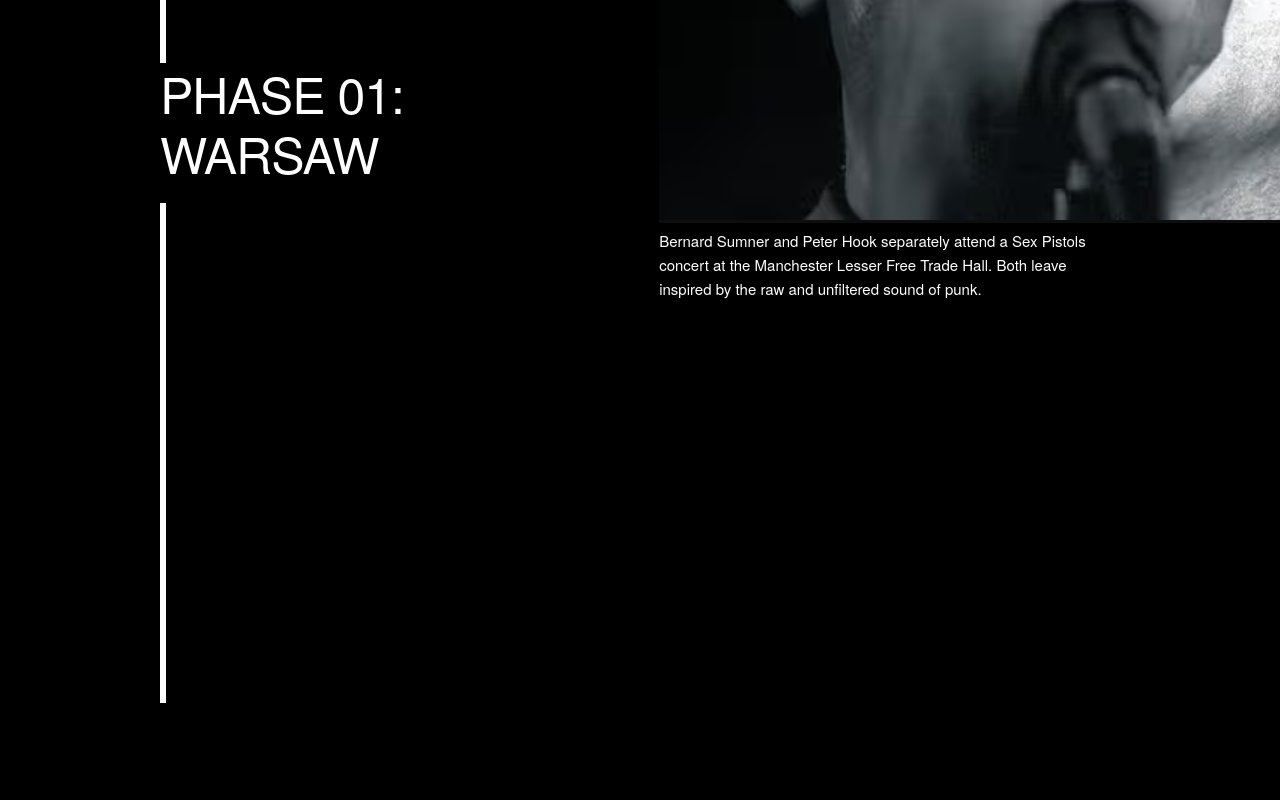
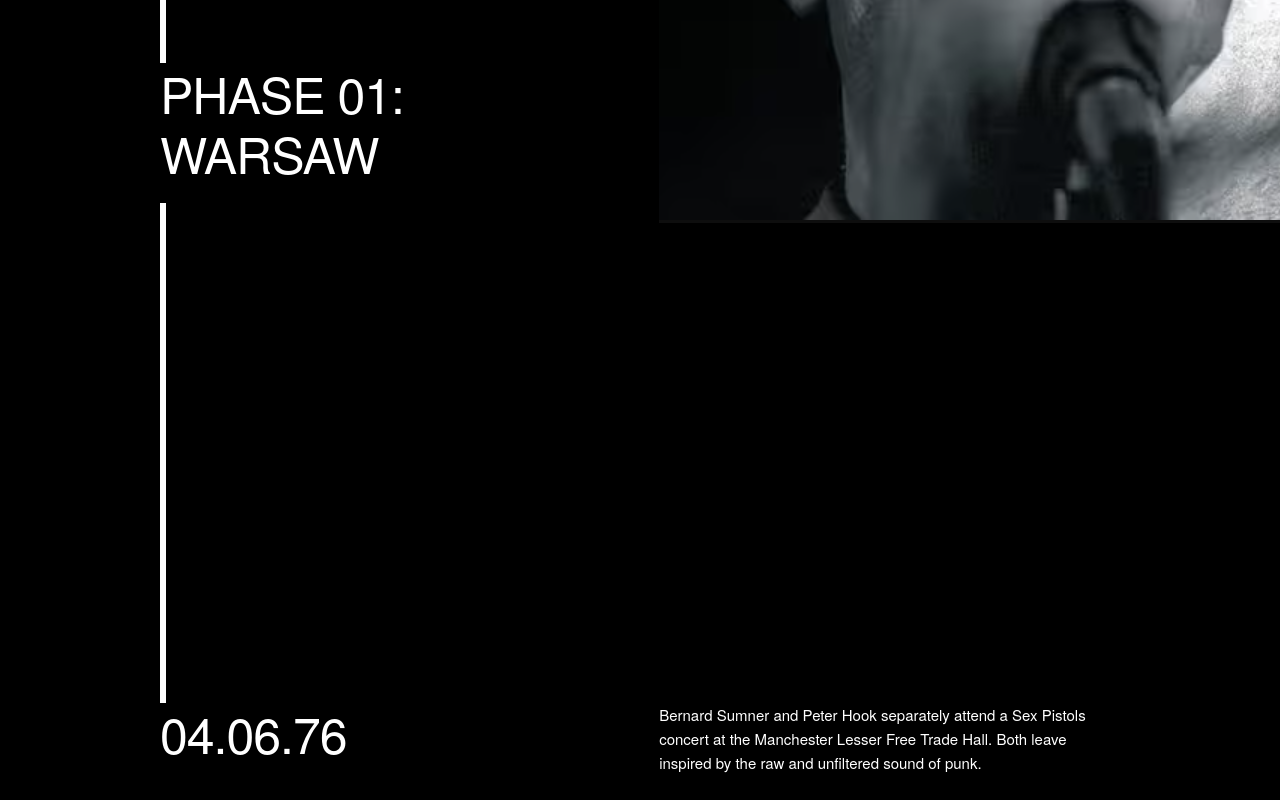
Before and after one commit to latourk/joydivision.github.io, a plain HTML site: page index.html in a window 1280 px wide. Shown: the part 702-1502 px from the top of the page. Before the commit the page ends 1405 px from the top, so only its background shows below. Drawn offline with Linux system fonts and the light colour scheme.

Commit message:
Update index.html

```diff
--- a/index.html
+++ b/index.html
@@ -38,6 +38,13 @@
                         </div>
                     <div class="six columns">
                         <img src="Images/Ian01.png">
+                    </div>
+                </div>
+                <div class="row">
+                    <div class="six columns">
+                        <h1>04.06.76</h1>
+                    </div>
+                    <div class="six columns">
                         <p>Bernard Sumner and Peter Hook separately attend a Sex Pistols concert at the Manchester Lesser Free Trade Hall. Both leave inspired by the raw and unfiltered sound of punk. </p>
                     </div>
                 </div>
```
